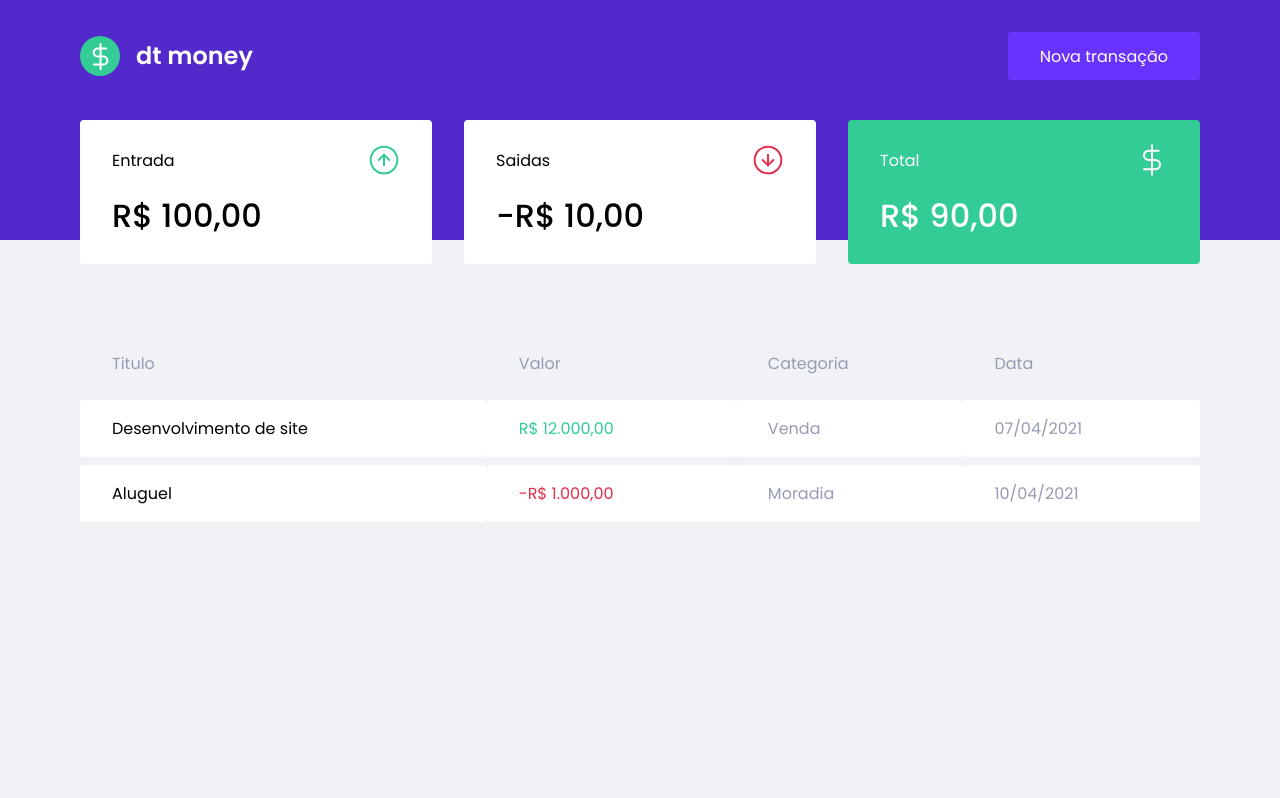
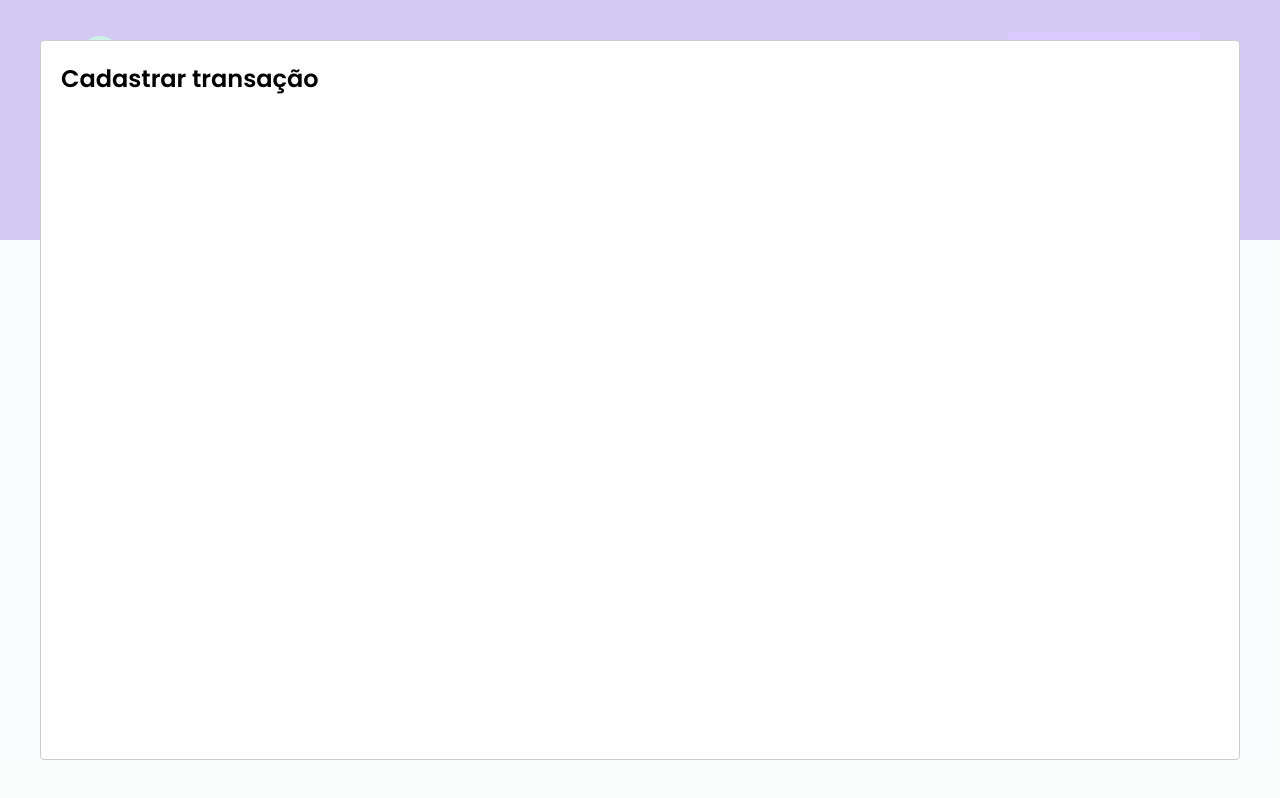
Before and after one commit to italoalmeida89/ignite-dtmoney, a React (Create React App) app: page / in a window 1280 px wide. Both pictures are taken after a click on the button "Nova transação". Built offline with nearby package versions, Linux system fonts and the light colour scheme; no server answers; what miragejs would draw is missing.

Commit message:
insert modal with react-modal

```diff
--- a/package.json
+++ b/package.json
@@ -3,10 +3,12 @@
   "version": "0.1.0",
   "private": true,
   "dependencies": {
+    "@types/react-modal": "^3.12.0",
     "axios": "^0.21.1",
     "miragejs": "^0.1.41",
     "react": "^17.0.1",
     "react-dom": "^17.0.1",
+    "react-modal": "^3.12.1",
     "react-scripts": "4.0.3",
     "styled-components": "^5.2.1",
     "typescript": "^4.1.2",
--- a/src/App.tsx
+++ b/src/App.tsx
@@ -1,14 +1,34 @@
 import { Dashboard } from "./components/Dashboard";
 import { Header } from "./components/Header";
+import Modal from 'react-modal'
+import { GlobalStyle } from "./styles/global";
+import { useState } from "react";
 
-import { GlobalStyle } from "./styles/global";
+Modal.setAppElement('#root');
 
 export function App() {
+  const [isNewTransactionOpen, setIsNewTransactionOpen] = useState(false);
+
+  function handleOpenNewTransactionModal() {
+    setIsNewTransactionOpen(true);
+  }
+
+  function handleCloseNewTransactionModal() {
+    setIsNewTransactionOpen(false);
+  }
+
   return (
     <>
-      <Header />
+      <Header onOpenNewTransactionModal={handleOpenNewTransactionModal} />
 
       <Dashboard />
+
+      <Modal
+        isOpen={isNewTransactionOpen}
+        onRequestClose={handleCloseNewTransactionModal}
+      >
+        <h2>Cadastrar transação</h2>
+      </Modal>
       <GlobalStyle />
     </>
   );
--- a/src/components/Header/index.tsx
+++ b/src/components/Header/index.tsx
@@ -1,12 +1,16 @@
 import logoImg from '../../assets/logo.svg';
 import { Container, Content } from './styles';
 
-export function Header() {
+interface HeaderProps {
+  onOpenNewTransactionModal: () => void;
+}
+
+export function Header({ onOpenNewTransactionModal }: HeaderProps) {
   return (
     <Container>
       <Content>
         <img src={logoImg} alt="dt money" />
-        <button type="button">
+        <button type="button" onClick={onOpenNewTransactionModal}>
           Nova transação
         </button>
       </Content>
```
Also changed, not shown: 1 other file (tests, documents, lock files or other folders).
